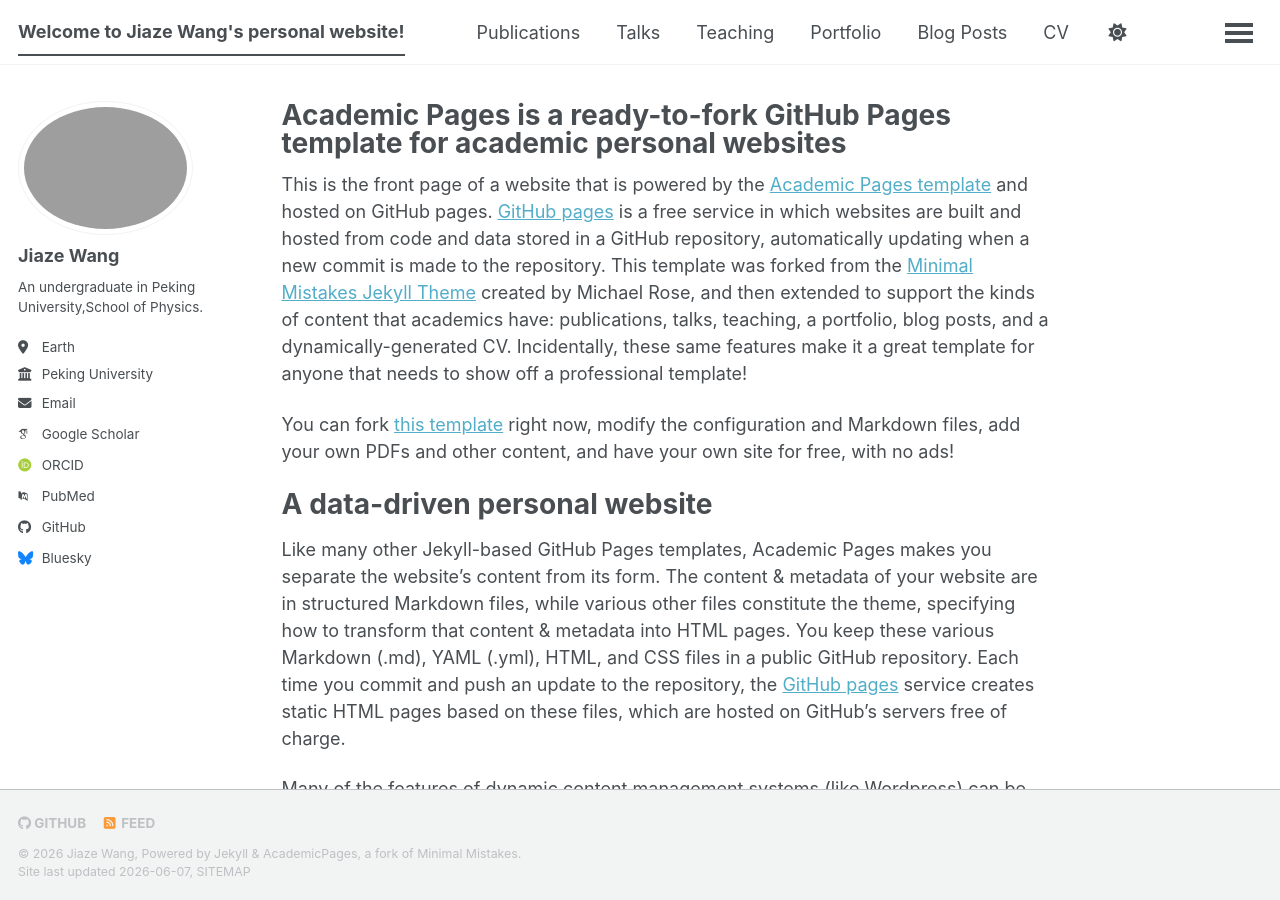
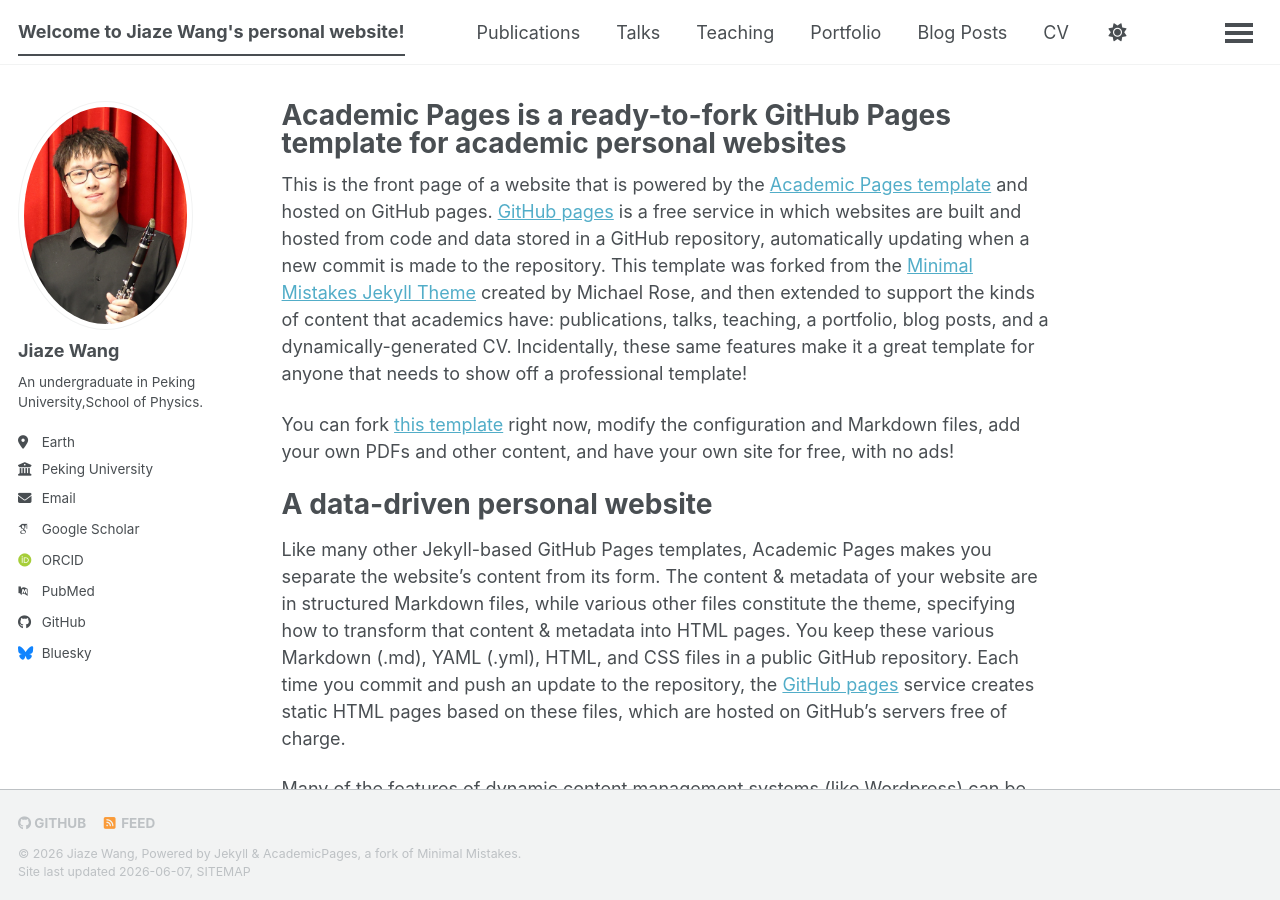
Before and after one commit to wjz070707/wjz070707.github.io, a Jekyll site: the page built from _pages/about.md, in a window 1280 px wide and 900 px high. Built offline with Jekyll 4.4.1, drawn with Linux system fonts in a browser that asks for light colours; some web fonts are replaced; a script bundle is joined from its source files by our own code; library files that are not in the unit come from our copies.

Commit message:
Update _config.yml

```diff
--- a/_config.yml
+++ b/_config.yml
@@ -23,7 +23,7 @@ repository               : "wjz070707/wjz070707.github.io"
 #               Additional customization can be done by editing /_includes/author-profile.html
 author:
   # Biographic information
-  avatar           : "Me.png"
+  avatar           : "profile.jpg"
   name             : "Jiaze Wang"
   pronouns         : # example: "she/her"
   bio              : "An undergraduate in Peking University,School of Physics."
```
